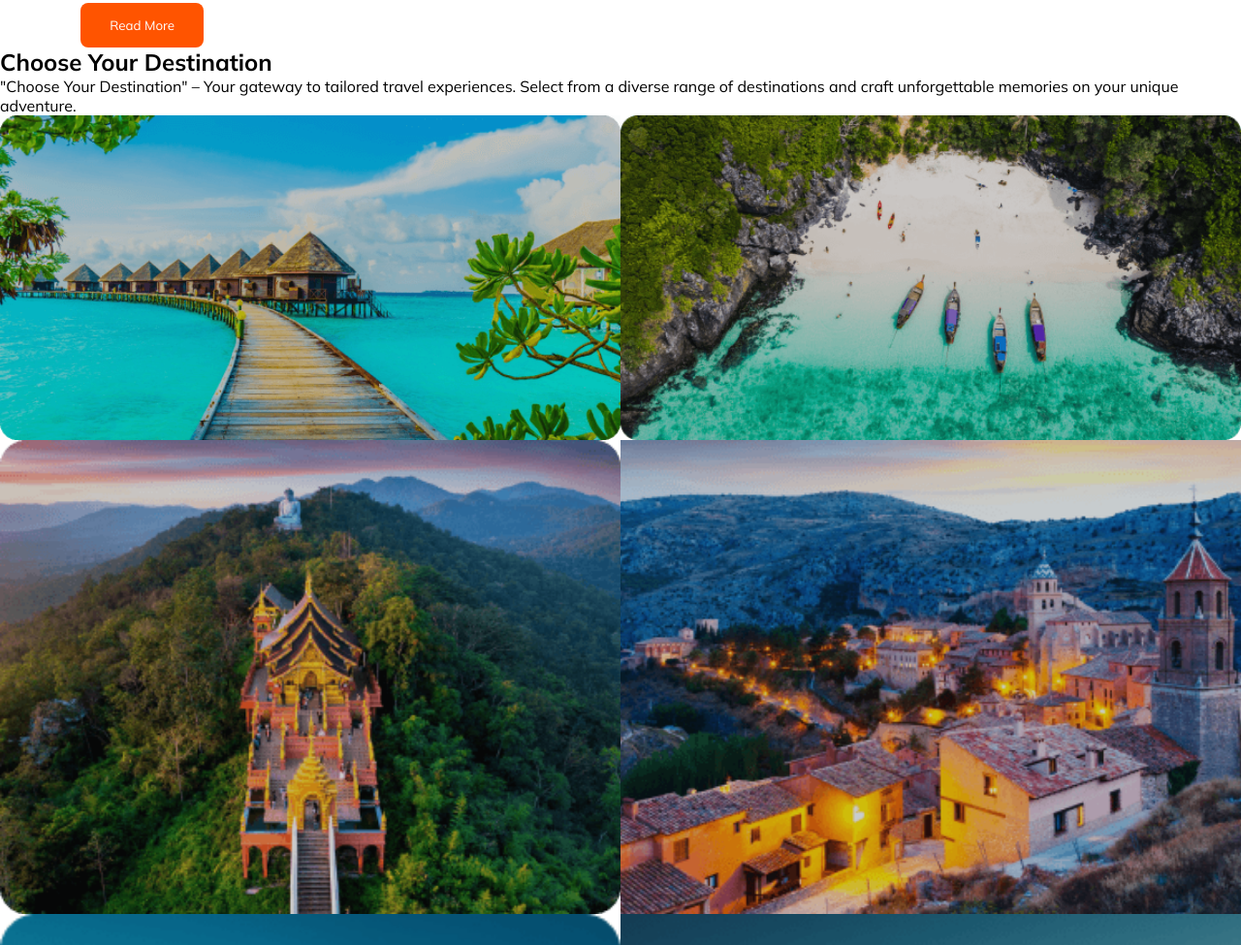
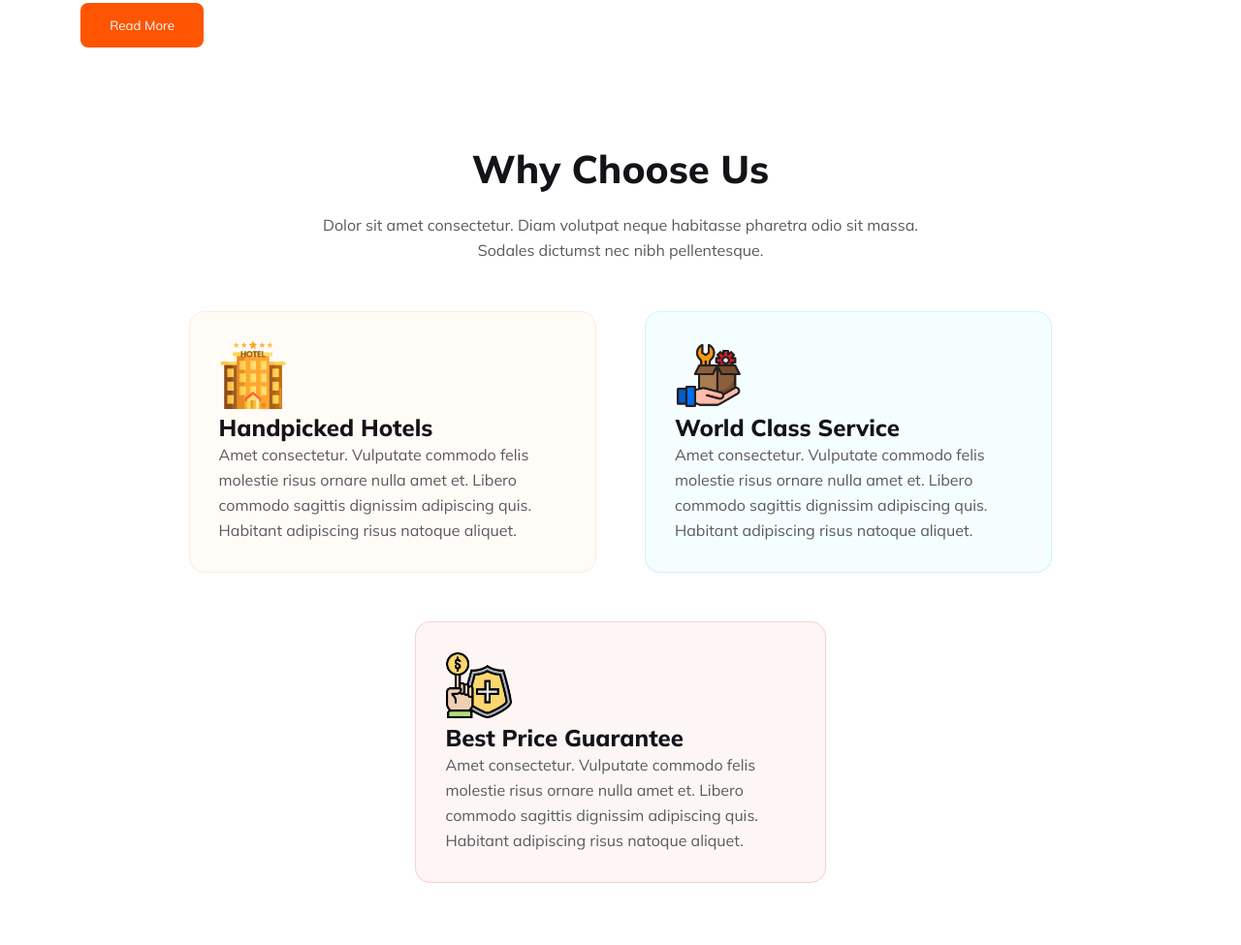
Before and after one commit to noobarafat/PH_Assignment_2, a plain HTML site: page index.html in a window 1280 px wide. Shown: the part 1313-2288 px from the top of the page at 97% size. Drawn offline with Linux system fonts and the light colour scheme.

Commit message:
why choose us section added

```diff
--- a/index.html
+++ b/index.html
@@ -55,14 +55,22 @@
                 <div class="popular-tours-content">
                     <h1>Our Popular Tours</h1>
                     <p>
-                    Embark on extraordinary adventures with "Our Popular Tours." Carefully curated for diverse interests, these journeys promise iconic landmarks, hidden treasures, and expert guides.
+                        Embark on extraordinary adventures with "Our Popular Tours." Carefully curated for diverse
+                        interests, these journeys promise iconic landmarks, hidden treasures, and expert guides.
                     </p> <br>
                     <ul>
-                        <li>Explore a variety of interests with Our Popular Tours, ensuring every traveler finds a journey that suits their preferences—be it tranquility, cultural exploration, or an adrenaline-packed adventure.</li>
-                        <li>Led by experienced guides, our tours go beyond sightseeing. Gain insights into local culture, history, and traditions, enriching your travel experience with their knowledge and passion for the destinations.</li>
-                        <li>Whether seeking opulent escapes or budget-friendly getaways, Our Popular Tours accommodate various budgets without compromising on the quality of the travel experience.</li>
+                        <li>Explore a variety of interests with Our Popular Tours, ensuring every traveler finds a
+                            journey that suits their preferences—be it tranquility, cultural exploration, or an
+                            adrenaline-packed adventure.</li>
+                        <li>Led by experienced guides, our tours go beyond sightseeing. Gain insights into local
+                            culture, history, and traditions, enriching your travel experience with their knowledge and
+                            passion for the destinations.</li>
+                        <li>Whether seeking opulent escapes or budget-friendly getaways, Our Popular Tours accommodate
+                            various budgets without compromising on the quality of the travel experience.</li>
                     </ul> <br>
-                    <p>Embark on a meticulously curated journey with Our Popular Tours for an exceptional and hassle-free adventure. Join like-minded explorers, immerse yourself in diverse cultures, and create lasting memories—your extraordinary adventure awaits.</p>
+                    <p>Embark on a meticulously curated journey with Our Popular Tours for an exceptional and
+                        hassle-free adventure. Join like-minded explorers, immerse yourself in diverse cultures, and
+                        create lasting memories—your extraordinary adventure awaits.</p>
 
                     <button>Read More</button>
                 </div>
@@ -72,19 +80,44 @@
             </div>
         </section>
 
-        <section>
+        <!-- <section>
             <div class="destination">
                 <h1>Choose Your Destination</h1>
-                <p>"Choose Your Destination" – Your gateway to tailored travel experiences. Select from a diverse range of destinations and craft unforgettable memories on your unique adventure.</p>
+                <p>"Choose Your Destination" – Your gateway to tailored travel experiences. Select from a diverse range
+                    of destinations and craft unforgettable memories on your unique adventure.</p>
 
                 <div class="destination-photo">
-                    <img src="./Images/Rectangle 5.png" alt="" class="Maldives">
-                    <img src="./Images/Rectangle 8.png" alt="" class="Indonesia">
-                    <img src="./Images/Rectangle 6.png" alt="" class="Srilanka">
-                    <img src="./Images/Rectangle 7.png" alt="" class="North">
-                    <img src="./Images/Rectangle 9.png" alt="" class="Kashmir">
-                    <img src="./Images/Rectangle 11.png" alt="" class="Bangladesh">
-                    <img src="./Images/Group 40089.png" alt="" class="Bandarban">
+                    <div><img src="./Images/Rectangle 5.png" alt="" class="Maldives"></div>
+                    <div><img src="./Images/Rectangle 8.png" alt="" class="Indonesia"></div>
+                    <div><img src="./Images/Rectangle 6.png" alt="" class="Srilanka"></div>
+                    <div><img src="./Images/Rectangle 7.png" alt="" class="North"></div>
+                    <div> <img src="./Images/Rectangle 9.png" alt="" class="Kashmir"></div>
+                    <div><img src="./Images/Rectangle 11.png" alt="" class="Bangladesh"></div>
+                    <div><img src="./Images/Group 40089.png" alt="" class="Bandarban"></div>
+                </div>
+            </div>
+        </section> -->
+
+        <section>
+            <div class="why-choose-us">
+                <h1 class="why-choose-us-title">Why Choose Us</h1>
+                <p class="why-choose-us-title-description">Dolor sit amet consectetur. Diam volutpat neque habitasse pharetra odio sit massa. Sodales dictumst nec nibh pellentesque.</p>
+                <div class="choosing-reason">
+                    <div class="Handpicked-Hotels">
+                        <img src="./Images/5-stars.png" alt="" width="70px">
+                        <h1>Handpicked Hotels</h1>
+                        <p>Amet consectetur. Vulputate commodo felis molestie risus  ornare nulla amet et. Libero commodo sagittis dignissim adipiscing quis. Habitant adipiscing risus natoque aliquet. </p>
+                    </div>
+                    <div class="World-Class-Service">
+                        <img src="./Images/customer-service.png" alt="" width="70px">
+                        <h1>World Class Service</h1>
+                        <p>Amet consectetur. Vulputate commodo felis molestie risus  ornare nulla amet et. Libero commodo sagittis dignissim adipiscing quis. Habitant adipiscing risus natoque aliquet. </p>
+                    </div>
+                </div>
+                <div class="Best-Price-Guarantee">
+                    <img src="./Images/insurance.png" alt="" width="70px">
+                    <h1>Best Price Guarantee</h1>
+                    <p>Amet consectetur. Vulputate commodo felis molestie risus  ornare nulla amet et. Libero commodo sagittis dignissim adipiscing quis. Habitant adipiscing risus natoque aliquet. </p>
                 </div>
             </div>
         </section>
--- a/styles/style.css
+++ b/styles/style.css
@@ -159,20 +159,130 @@ ul {
     color: white;
     padding: 15px 30px;
     margin-top: 20px;
-    font-weight:600px;
+    font-weight: 600px;
 }
 
-.destination-photo{
+.destination-photo {
     display: grid;
-    grid-template-columns: repeat(auto-fit, minmax(500px, 1fr));
-    grid-auto-flow: dense;
+    grid-template-columns: repeat(auto-fit, minmax(100px, 1fr));
+    grid-gap: 3px;
 }
 
-.destination-photo img{
+.destination-photo img {
     width: 100%;
     height: 100%;
-    object-fit: cover;
 }
+
+
+/* Why choose us section style */
+
+.why-choose-us {
+    width: 87%;
+    margin: 0 auto;
+    text-align: center;
+    padding-top: 100px;
+    padding-bottom: 100px;
+}
+
+.why-choose-us-title {
+    color: #131318;
+    font-size: 40px;
+    font-weight: 800;
+    padding-bottom: 20px;
+
+}
+
+.why-choose-us-title-description {
+    width: 650px;
+    margin: 0 auto;
+    color: rgba(19, 19, 24, 0.70);
+    font-size: 16px;
+    font-weight: 400;
+    line-height: 26px;
+    padding-bottom: 50px;
+
+}
+
+.choosing-reason {
+    display: flex;
+    width: 80%;
+    justify-content: space-between;
+    margin: 0 auto;
+    gap: 50px;
+    margin-bottom: 50px;
+    text-align: left;
+}
+
+.Handpicked-Hotels {
+    border-radius: 16px;
+    border: 1px solid rgba(251, 181, 99, 0.20);
+    background: rgba(251, 181, 99, 0.05);
+    padding: 30px;
+}
+
+.Handpicked-Hotels h1 {
+    color: #131318;
+    font-size: 24px;
+    font-weight: 800;
+}
+
+.Handpicked-Hotels p {
+    color: #5A5A5D;
+    font-size: 16px;
+    font-weight: 400;
+    line-height: 26px;
+
+}
+
+
+.World-Class-Service {
+    border-radius: 16px;
+    border: 1px solid rgba(41, 206, 246, 0.20);
+    background: rgba(41, 206, 246, 0.05);
+    padding: 30px;
+}
+
+.World-Class-Service h1 {
+    color: #131318;
+    font-size: 24px;
+    font-weight: 800;
+}
+
+.World-Class-Service p {
+    color: #5A5A5D;
+    font-size: 16px;
+    font-weight: 400;
+    line-height: 26px;
+
+}
+
+.Best-Price-Guarantee {
+    width: 38%;
+    margin: 0 auto;
+    border-radius: 16px;
+    border: 1px solid rgba(233, 68, 68, 0.20);
+    background: rgba(233, 68, 68, 0.05);
+    padding: 30px;
+    text-align: left;
+}
+
+.Best-Price-Guarantee h1 {
+    color: #131318;
+    font-size: 24px;
+    font-weight: 800;
+}
+
+.Best-Price-Guarantee p {
+    color: #5A5A5D;
+    font-size: 16px;
+    font-weight: 400;
+    line-height: 26px;
+
+}
+
+
+
+
 
 /* Responsive for mobile */
 
@@ -237,13 +347,13 @@ ul {
         margin: 10px;
     }
 
-    .popular-tours{
+    .popular-tours {
         flex-direction: column;
         padding-top: 0px;
     }
 
 
-    .popular-tours-img img{
+    .popular-tours-img img {
         width: 100%;
         height: 442px;
         padding-top: 20px;
```
Also changed, not shown: Images/5-stars.png (added), Images/customer-service.png (added), Images/insurance.png (added).
